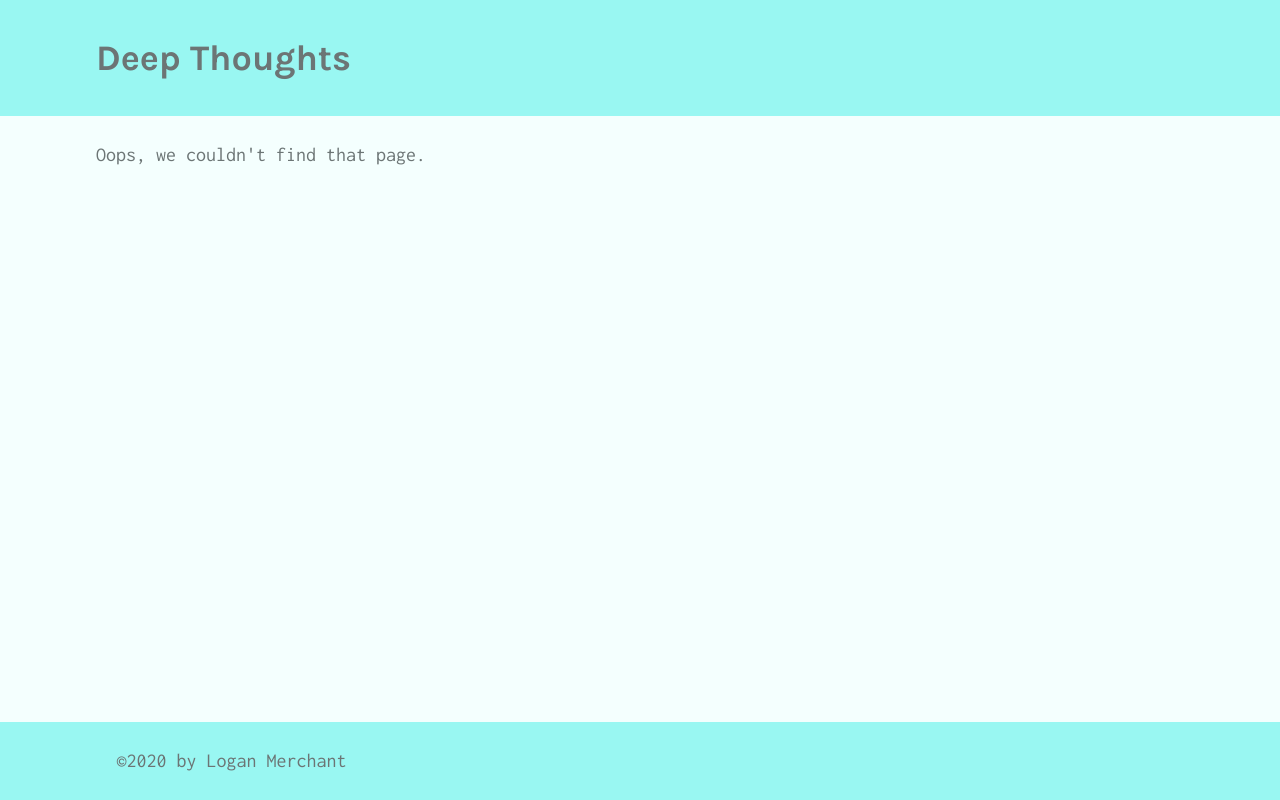
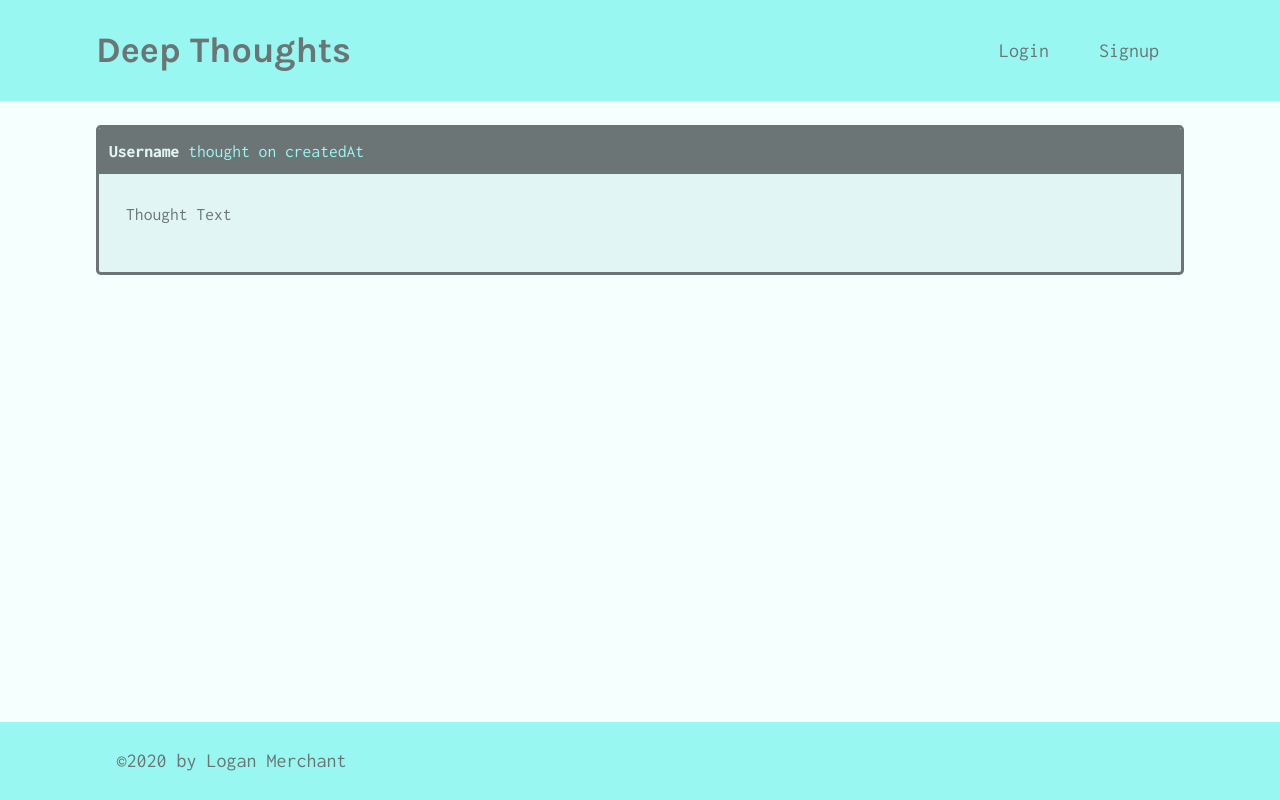
Before and after one commit to LoganMerchant/deep-thoughts, a React (Create React App) app in the folder client/: page /thought/1 in a window 1280 px wide. Built offline with nearby package versions, Linux system fonts and the light colour scheme.

Commit message:
add react router link components

```diff
--- a/client/src/App.js
+++ b/client/src/App.js
@@ -27,9 +27,9 @@ function App() {
             <Switch>
               <Route exact path="/" component={Home} />
               <Route exact path="/login" component={Login} />
-              <Route exact path="/profile" component={Profile} />
               <Route exact path="/signup" component={Signup} />
-              <Route exact path="/thought" component={SingleThought} />
+              <Route exact path="/thought/:id" component={SingleThought} />
+              <Route exact path="/profile/:username?" component={Profile} />
 
               <Route component={NoMatch} />
             </Switch>
--- a/client/src/components/Header/index.js
+++ b/client/src/components/Header/index.js
@@ -1,10 +1,18 @@
-import React from 'react';
+import React from "react";
+import { Link } from "react-router-dom";
 
 const Header = () => {
   return (
     <header className="bg-secondary mb-4 py-2 flex-row align-center">
       <div className="container flex-row justify-space-between-lg justify-center align-center">
-        <h1>Deep Thoughts</h1>
+        <Link to="/">
+          <h1>Deep Thoughts</h1>
+        </Link>
+
+        <nav className="text-center">
+          <Link to="/login">Login</Link>
+          <Link to="/signup">Signup</Link>
+        </nav>
       </div>
     </header>
   );
--- a/client/src/components/ThoughtList/index.js
+++ b/client/src/components/ThoughtList/index.js
@@ -1,4 +1,5 @@
 import React from "react";
+import { Link } from "react-router-dom";
 
 const ThoughtList = ({ thoughts, title }) => {
   if (!thoughts.length) {
@@ -12,14 +13,23 @@ const ThoughtList = ({ thoughts, title }) => {
         thoughts.map((thought) => (
           <div key={thought._id} className="card mb-3">
             <p className="card-header">
-              {thought.username} thought on {thought.createdAt}
+              <Link
+                to={`/profile/${thought.username}`}
+                style={{ fontWeight: 700 }}
+                className="text-light"
+              >
+                {thought.username}
+              </Link>{" "}
+              thought on {thought.createdAt}
             </p>
             <div className="card-body">
-              <p>{thought.thoughtText}</p>
-              <p className="mb-0">
-                Reactions: {thought.reactionCount} || Click to{" "}
-                {thought.reactionCount ? "join" : "start"} the discussion!
-              </p>
+              <Link to={`/thought/${thought._id}`}>
+                <p>{thought.thoughtText}</p>
+                <p className="mb-0">
+                  Reactions: {thought.reactionCount} || Click to{" "}
+                  {thought.reactionCount ? "join" : "start"} the discussion!
+                </p>
+              </Link>
             </div>
           </div>
         ))}
--- a/client/src/pages/SingleThought.js
+++ b/client/src/pages/SingleThought.js
@@ -1,13 +1,16 @@
-import React from 'react';
+import React from "react";
+import { useParams } from "react-router-dom";
 
-const SingleThought = props => {
+const SingleThought = (props) => {
+  const { id: thoughtId } = useParams();
+
   return (
     <div>
       <div className="card mb-3">
         <p className="card-header">
           <span style={{ fontWeight: 700 }} className="text-light">
             Username
-          </span>{' '}
+          </span>{" "}
           thought on createdAt
         </p>
         <div className="card-body">
```
Also changed, not shown: 1 other file (tests, documents, lock files or other folders).
